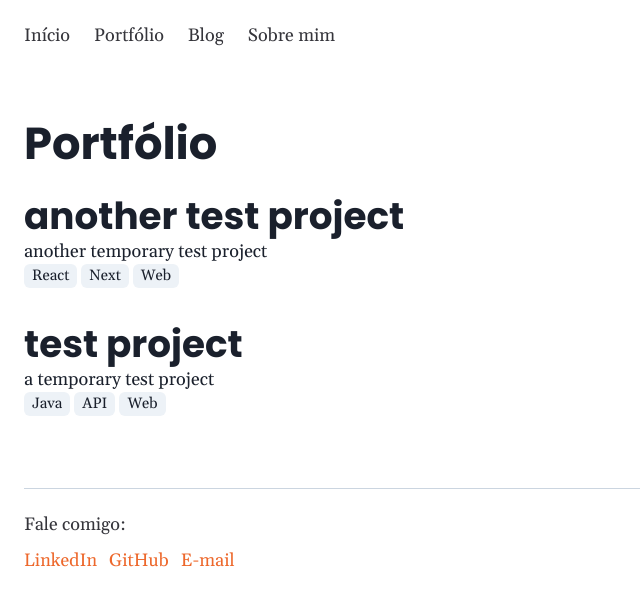
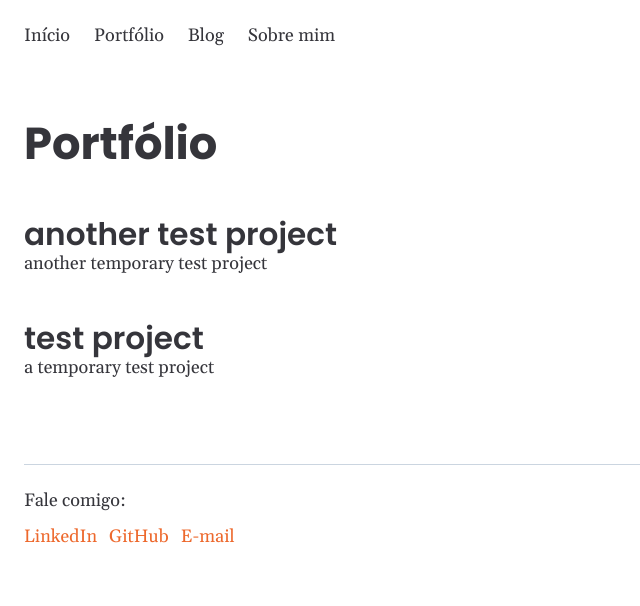
Before and after one commit to fernandonagase/ngsfer.com, a Next.js app: page /portfolio in a window 1280 px wide. Shown: the top 606 px of the page, without its empty margins (0-640 px from the left). Built offline with nearby package versions, Linux system fonts and the light colour scheme.

Commit message:
simplify portfolio page

```diff
--- a/components/ProjectCard/index.tsx
+++ b/components/ProjectCard/index.tsx
@@ -1,32 +1,40 @@
-import { Heading, LinkBox, LinkOverlay, Text } from '@chakra-ui/react'
+import { Box, Heading, LinkBox, LinkOverlay, Text } from '@chakra-ui/react'
 import NextLink from 'next/link'
-
-import Skills from '../Skills'
 
 type ProjectCardProps = {
     slug: string
     name: string
     description: string
-    skills: string[]
 }
 
 export default function ProjectCard({
     slug,
     name,
     description,
-    skills,
 }: ProjectCardProps) {
     return (
-        <LinkBox as="article" mb="baseline-2">
-            <Heading as="h2" fontSize="3xl" lineHeight="baseline-4">
+        <Box as="article" mb="baseline-3">
+            <LinkBox>
+                <Heading
+                    as="h2"
+                    fontSize="2xl"
+                    fontWeight="600"
+                    lineHeight="baseline-3"
+                    color="fg"
+                >
                     <LinkOverlay href={`portfolio/${slug}`} as={NextLink}>
                         {name}
                     </LinkOverlay>
                 </Heading>
-            <Text fontSize="md" lineHeight="baseline-2" noOfLines={2}>
+                <Text
+                    fontSize="md"
+                    lineHeight="baseline-2"
+                    noOfLines={2}
+                    color="fg"
+                >
                     {description}
                 </Text>
-            <Skills skills={skills} />
             </LinkBox>
+        </Box>
     )
 }
--- a/components/Skills/index.tsx
+++ b/components/Skills/index.tsx
@@ -10,7 +10,14 @@ export default function Skills(props: SkillsProps) {
     return (
         <Stack direction="row" spacing={1}>
             {skills.map((skill) => (
-                <Tag key={skill}>{skill}</Tag>
+                <Tag
+                    borderRadius="none"
+                    variant="outline"
+                    color="fg"
+                    key={skill}
+                >
+                    {skill}
+                </Tag>
             ))}
         </Stack>
     )
--- a/pages/portfolio/index.tsx
+++ b/pages/portfolio/index.tsx
@@ -34,7 +34,8 @@ export default function Portfolio({
                 as="h1"
                 fontSize="4xl"
                 lineHeight="baseline-4"
-                mb="baseline-2"
+                color="fg"
+                mb="baseline-4"
             >
                 Portfólio
             </Heading>
@@ -46,12 +47,13 @@ export default function Portfolio({
                             slug={project.slug}
                             name={project.name}
                             description={project.description}
-                            skills={project.skills}
                         />
                     ))}
                 </Stack>
             ) : (
-                <Text>Nenhum projeto publicado</Text>
+                <Text color="fg" fontSize="md" lineHeight="baseline-2">
+                    Nenhum projeto publicado
+                </Text>
             )}
         </>
     )
--- a/theme/util/nextjs-fonts.ts
+++ b/theme/util/nextjs-fonts.ts
@@ -7,6 +7,6 @@ export const gelasio = Gelasio({
 })
 
 export const poppins = Poppins({
-    weight: ['400', '700'],
+    weight: ['400', '600', '700'],
     subsets: ['latin'],
 })
```
Lines whose indentation alone changed are shown as unchanged.
